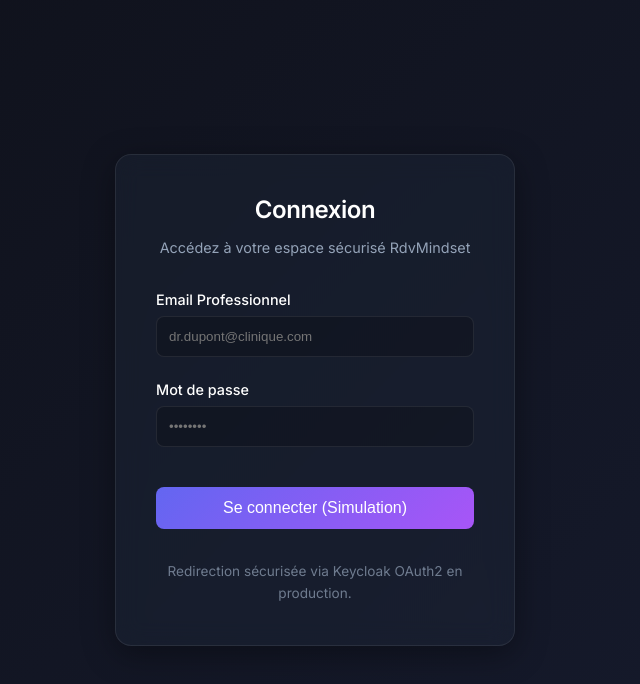
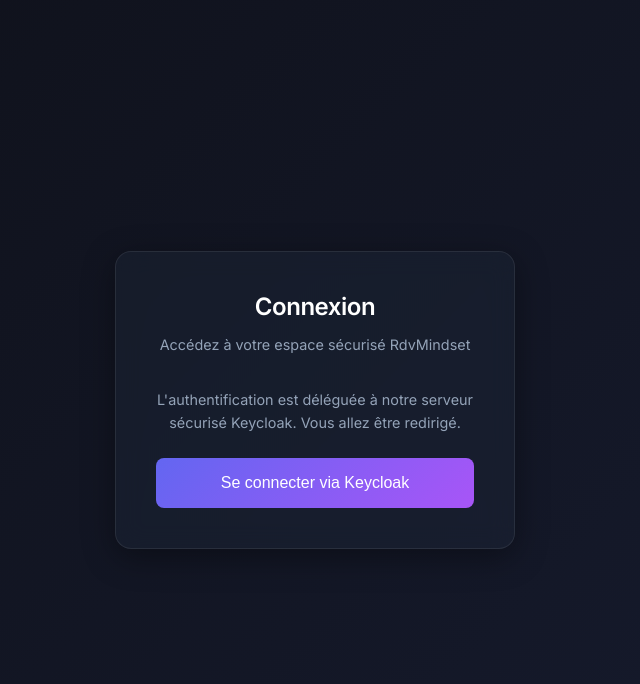
Before and after one commit to mjmanuel2004/Rdvmindset, a Next.js app in the folder rdv-frontend/: page /login in a window 1280 px wide. Shown: the top 684 px of the page, without its empty margins (325-965 px from the left). Built offline with nearby package versions, Linux system fonts and the light colour scheme.

Commit message:
feat(frontend): add next-auth keycloak integration

```diff
--- a/rdv-frontend/package.json
+++ b/rdv-frontend/package.json
@@ -10,6 +10,7 @@
   },
   "dependencies": {
     "next": "16.2.7",
+    "next-auth": "^4.24.14",
     "react": "19.2.4",
     "react-dom": "19.2.4"
   },
--- a/rdv-frontend/src/app/layout.tsx
+++ b/rdv-frontend/src/app/layout.tsx
@@ -1,5 +1,7 @@
 import type { Metadata } from "next";
 import "./globals.css";
+
+import SessionProviderWrapper from "@/components/SessionProviderWrapper";
 
 export const metadata: Metadata = {
   title: "RdvMindset | Tableau de Bord",
@@ -14,9 +16,11 @@
   return (
     <html lang="fr">
       <body>
-        <main className="container">
-          {children}
-        </main>
+        <SessionProviderWrapper>
+          <main className="container">
+            {children}
+          </main>
+        </SessionProviderWrapper>
       </body>
     </html>
   );
--- a/rdv-frontend/src/app/login/page.tsx
+++ b/rdv-frontend/src/app/login/page.tsx
@@ -1,4 +1,6 @@
-import Link from "next/link";
+"use client";
+
+import { signIn } from "next-auth/react";
 
 export default function LoginPage() {
   return (
@@ -10,52 +12,22 @@
           <p style={{ fontSize: '0.9rem' }}>Accédez à votre espace sécurisé RdvMindset</p>
         </div>
 
-        <form style={{ display: 'flex', flexDirection: 'column', gap: '1.5rem' }}>
+        <div style={{ display: 'flex', flexDirection: 'column', gap: '1.5rem', textAlign: 'center' }}>
 
-          <div style={{ display: 'flex', flexDirection: 'column', gap: '0.5rem' }}>
-            <label style={{ fontSize: '0.9rem', fontWeight: '500' }}>Email Professionnel</label>
-            <input
-              type="email"
-              placeholder="dr.dupont@clinique.com"
-              style={{
-                background: 'rgba(0, 0, 0, 0.2)',
-                border: '1px solid var(--glass-border)',
-                padding: '12px',
-                borderRadius: '8px',
-                color: 'white',
-                outline: 'none'
-              }}
-            />
-          </div>
+          <p style={{ color: 'var(--text-secondary)', fontSize: '0.9rem' }}>
+            L'authentification est déléguée à notre serveur sécurisé Keycloak. Vous allez être redirigé.
+          </p>
 
-          <div style={{ display: 'flex', flexDirection: 'column', gap: '0.5rem' }}>
-            <label style={{ fontSize: '0.9rem', fontWeight: '500' }}>Mot de passe</label>
-            <input
-              type="password"
-              placeholder="••••••••"
-              style={{
-                background: 'rgba(0, 0, 0, 0.2)',
-                border: '1px solid var(--glass-border)',
-                padding: '12px',
-                borderRadius: '8px',
-                color: 'white',
-                outline: 'none'
-              }}
-            />
-          </div>
+          <button
+            type="button"
+            className="btn-primary"
+            style={{ width: '100%', padding: '16px' }}
+            onClick={() => signIn("keycloak", { callbackUrl: "/dashboard" })}
+          >
+            Se connecter via Keycloak
+          </button>
 
-          <Link href="/dashboard" style={{ textDecoration: 'none', width: '100%', marginTop: '1rem' }}>
-            <button type="button" className="btn-primary" style={{ width: '100%' }}>
-              Se connecter (Simulation)
-            </button>
-          </Link>
-
-        </form>
-
-        <div style={{ textAlign: 'center', marginTop: '2rem', fontSize: '0.85rem' }}>
-          <p style={{ opacity: 0.7 }}>Redirection sécurisée via Keycloak OAuth2 en production.</p>
         </div>
-
       </div>
     </div>
   );
--- /dev/null
+++ b/rdv-frontend/src/components/SessionProviderWrapper.tsx
@@ -0,0 +1,11 @@
+"use client";
+
+import { SessionProvider } from "next-auth/react";
+
+export default function SessionProviderWrapper({
+  children,
+}: {
+  children: React.ReactNode;
+}) {
+  return <SessionProvider>{children}</SessionProvider>;
+}
```
Also changed, not shown: rdv-frontend/src/app/api/auth/[...nextauth]/route.ts (added, +34 -0 lines), 1 other file (tests, documents, lock files or other folders).
